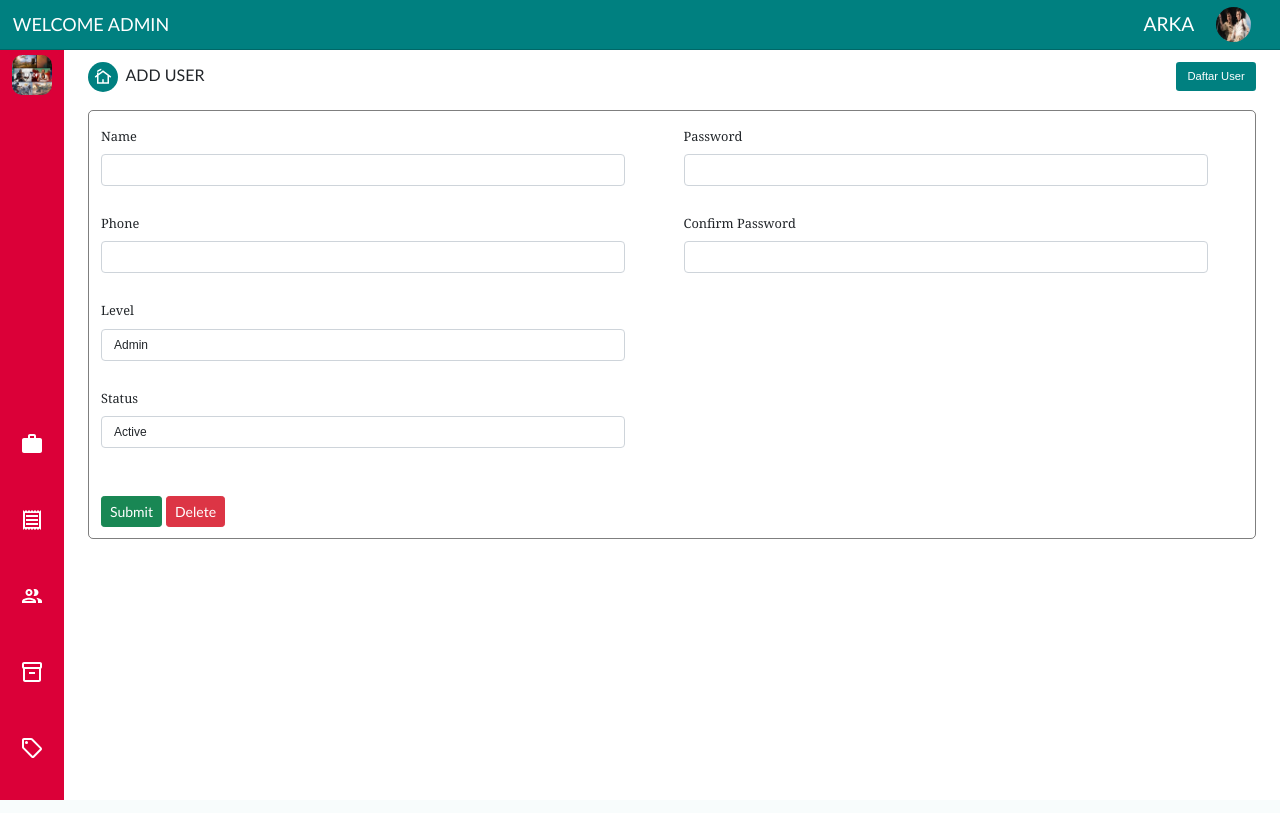
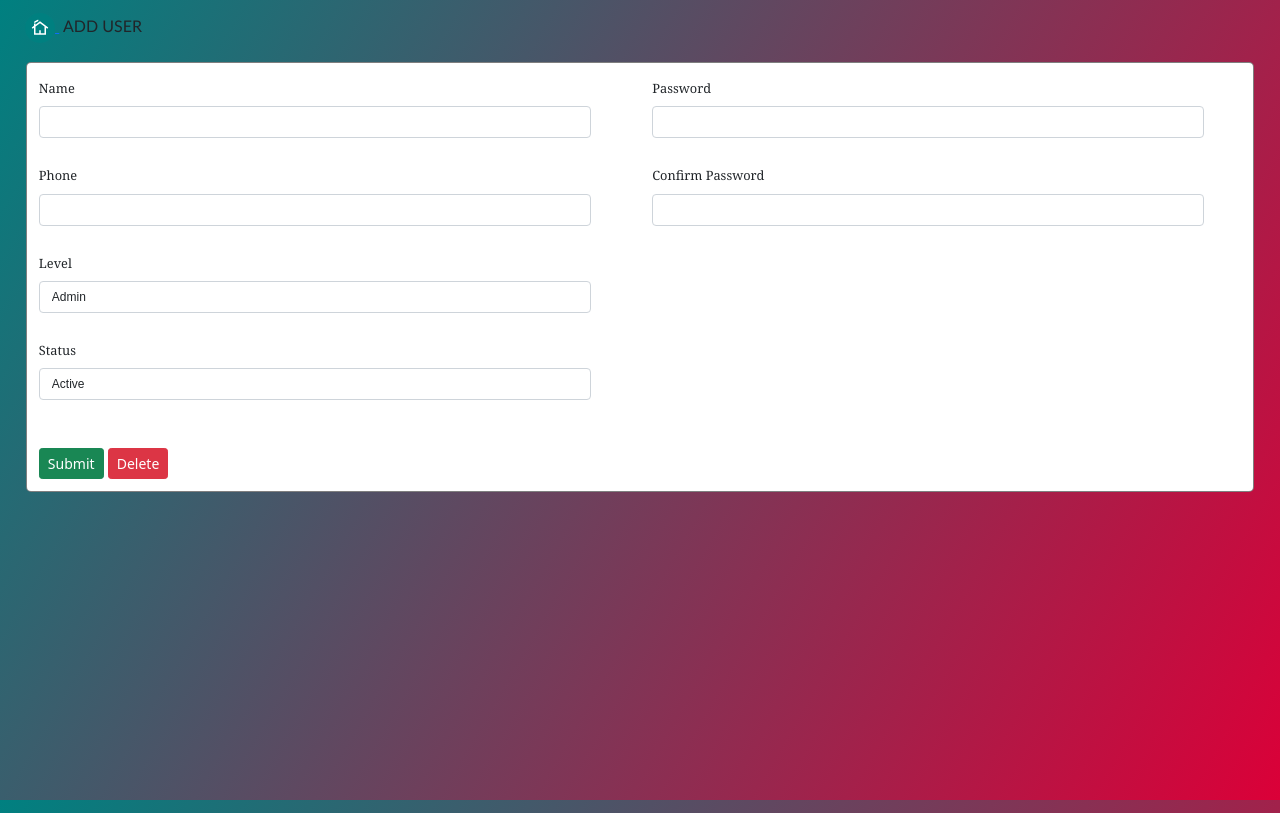
Before and after one commit to arkada29/invoice_app, a Flask app: page /user/user_add in a window 1280 px wide. Run offline with Flask 2, Linux system fonts and the light colour scheme; a user stored in the database is signed in; some libraries are stand-ins or nearby versions.

Commit message:
add change to user_add

```diff
--- a/app/user/templates/user_add.html
+++ b/app/user/templates/user_add.html
@@ -1,6 +1,13 @@
-{%include 'side-nav.html'%}
+{%include 'library.html'%}
 {%block content%}
 <style>
+    html{
+        height: 100%;
+    }
+    body{
+        background-image: linear-gradient(120deg, teal, #db0038);
+        min-height: 100%;
+    }
     :root{
         --btn-prim:teal;
     }
@@ -13,7 +20,7 @@
         z-index: 1;
     }
     .user-detail-container{
-        margin-left: 5%;
+        /* margin-left: 5%; */
     }
     #user-detail-top{
         display: flex;
@@ -52,6 +59,7 @@
         margin-left: 2%;
         border: 1px solid rgba(0, 0, 0, 0.5);
         border-radius: 5px;
+        background-color: white;
     }
     #user-detail-bottom-form{
         display: flex;
@@ -105,12 +113,13 @@
             <span id="add-user">ADD USER</span>
         </div>
         <div id="user-det-top-right">
-            <a href="{{url_for('user.user_list')}}">
+            <!-- <a href="{{url_for('user.user_list')}}">
                 <span class="btn btn-sm">Daftar User</span>
-            </a>
+            </a> -->
         </div>
     </div>
     <div id="user-detail-bottom">
+        {%if current_user.level == 'Admin'%}
         <form action="" method="post">
             <div id="user-detail-bottom-form">
                 <div id="user-det-bottom-left">
@@ -141,6 +150,12 @@
                 </div>
             </div>
         </form>
+        {%else%}
+        <div id="user-detail-bottom-form-reguler">
+            <h3>Sorry you're not authorized to access this page</h3>
+            <h5>Only admin can access this page</h5>
+        </div>
+        {%endif%}
     </div>
 </div>
 {%endblock%}
```
